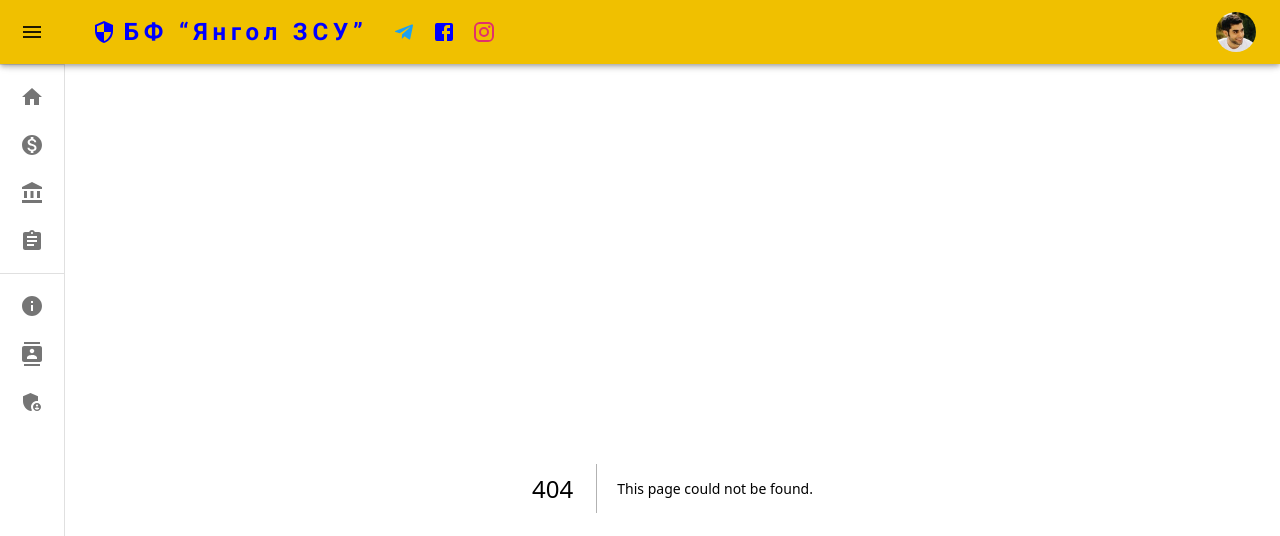
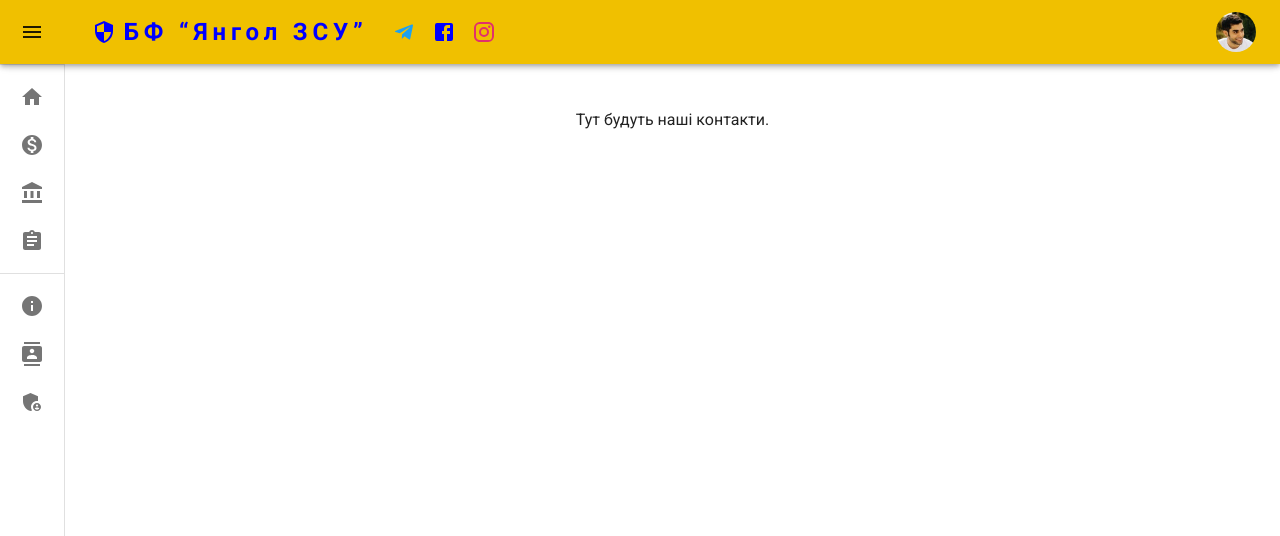
Before and after one commit to SKindij/Angel-ZSU, a Next.js app: page /contacts in a window 1280 px wide. Before the commit this address had no page. Shown: the top 536 px of the page. Built offline with nearby package versions, Linux system fonts and the light colour scheme.

Commit message:
feat: implement new module

```diff
--- /dev/null
+++ b/src/app/contacts/page.tsx
@@ -0,0 +1,25 @@
+// @/app/contacts/page.tsx
+import Box from '@mui/material/Box';
+import Paper from '@mui/material/Paper';
+import Typography from '@mui/material/Typography';
+import Image from 'next/image';
+
+
+export default function ContactsPage() {
+  return (
+    <Box
+      sx={{
+        display: 'flex',
+        flexDirection: 'column',
+        alignItems: 'center',
+        padding: '20px',
+      }}
+    >
+
+      <Typography paragraph>
+        Тут будуть наші контакти.
+      </Typography>
+
+    </Box>
+  );
+}
--- a/src/app/fund/donate/page.tsx
+++ b/src/app/fund/donate/page.tsx
@@ -15,7 +15,7 @@ export default function DonatePage() {
     >
       <Paper
         sx={{
-          padding: '20px', maxWidth: '600px',
+          padding: '20px', maxWidth: '1000px',
           textAlign: 'center',
         }}
       >
```
